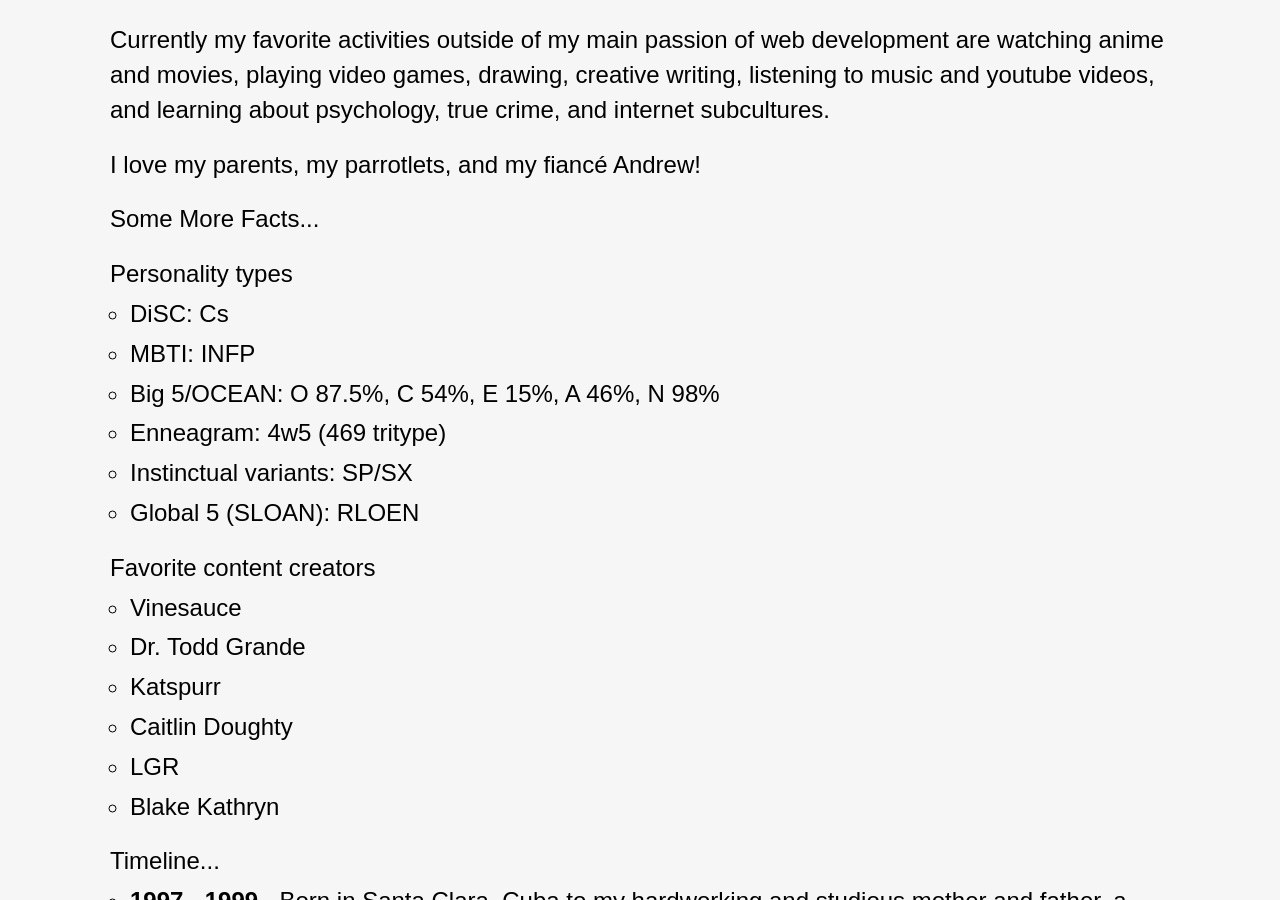
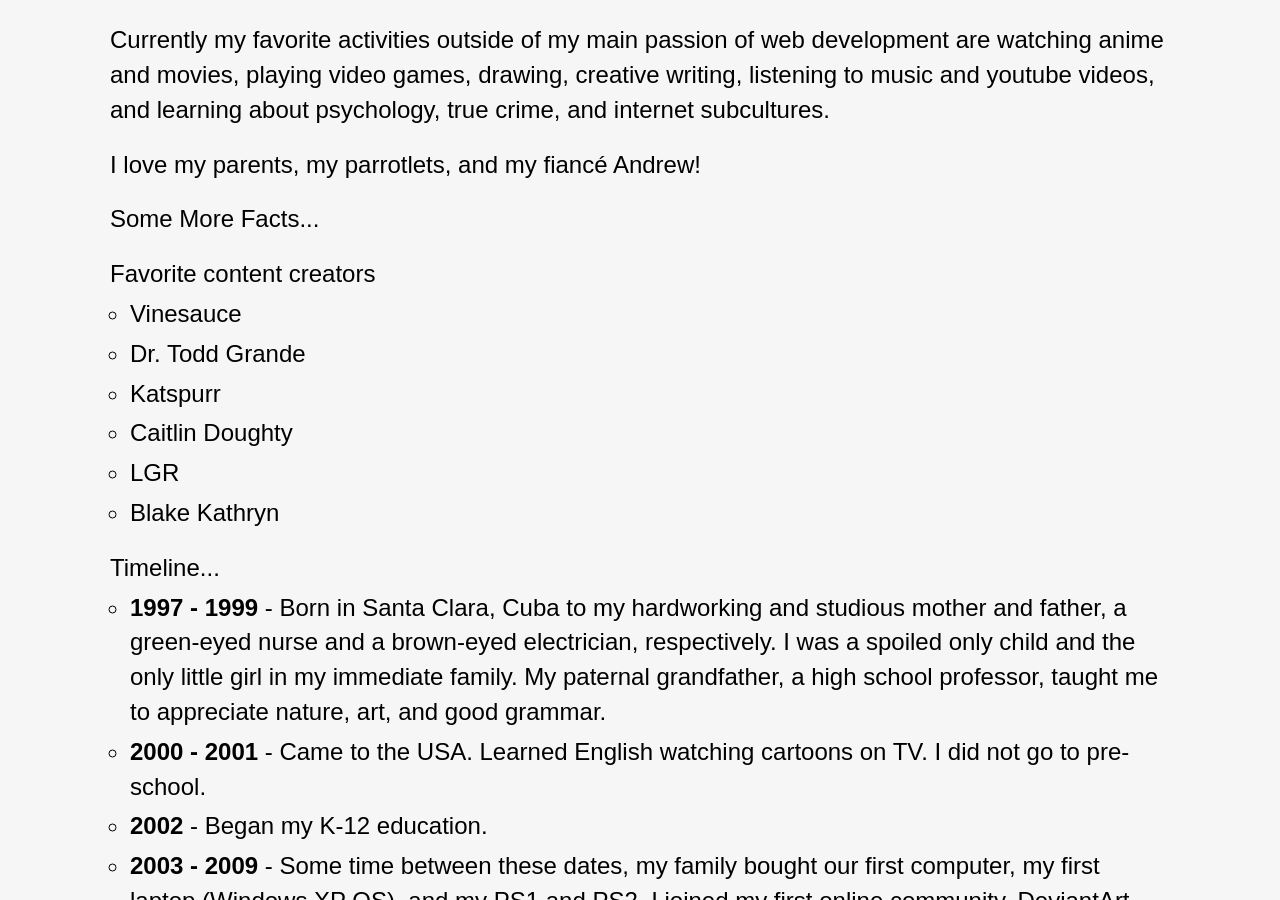
Before and after one commit to liz-lorena/2020, a Jekyll site: the page built from about/index.html, in a window 1280 px wide and 900 px high, scrolled down 796 px. Built offline with Jekyll 4.4.1, drawn with Linux system fonts in a browser that asks for light colours.

Commit message:
Update index.html

```diff
--- a/about/index.html
+++ b/about/index.html
@@ -12,15 +12,7 @@
 <p>Currently my favorite activities outside of my main passion of web development are watching anime and movies, playing video games, drawing, creative writing, listening to music and youtube videos, and learning about psychology, true crime, and internet subcultures.</p>
 <p>I love my parents, my parrotlets, and my fiancé Andrew!</p>
 <p>Some More Facts...</p>
-<p>Personality types</p>
-<ul>
-   <li>DiSC: Cs</li>
-   <li>MBTI: INFP</li>
-   <li>Big 5/OCEAN: O 87.5%, C 54%, E 15%, A 46%, N 98%</li>
-   <li>Enneagram: 4w5 (469 tritype)</li>
-   <li>Instinctual variants: SP/SX</li>
-   <li>Global 5 (SLOAN): RLOEN</li>
-</ul>
+
 <p>Favorite content creators</p>
 <ul>
    <li>Vinesauce</li>
```
